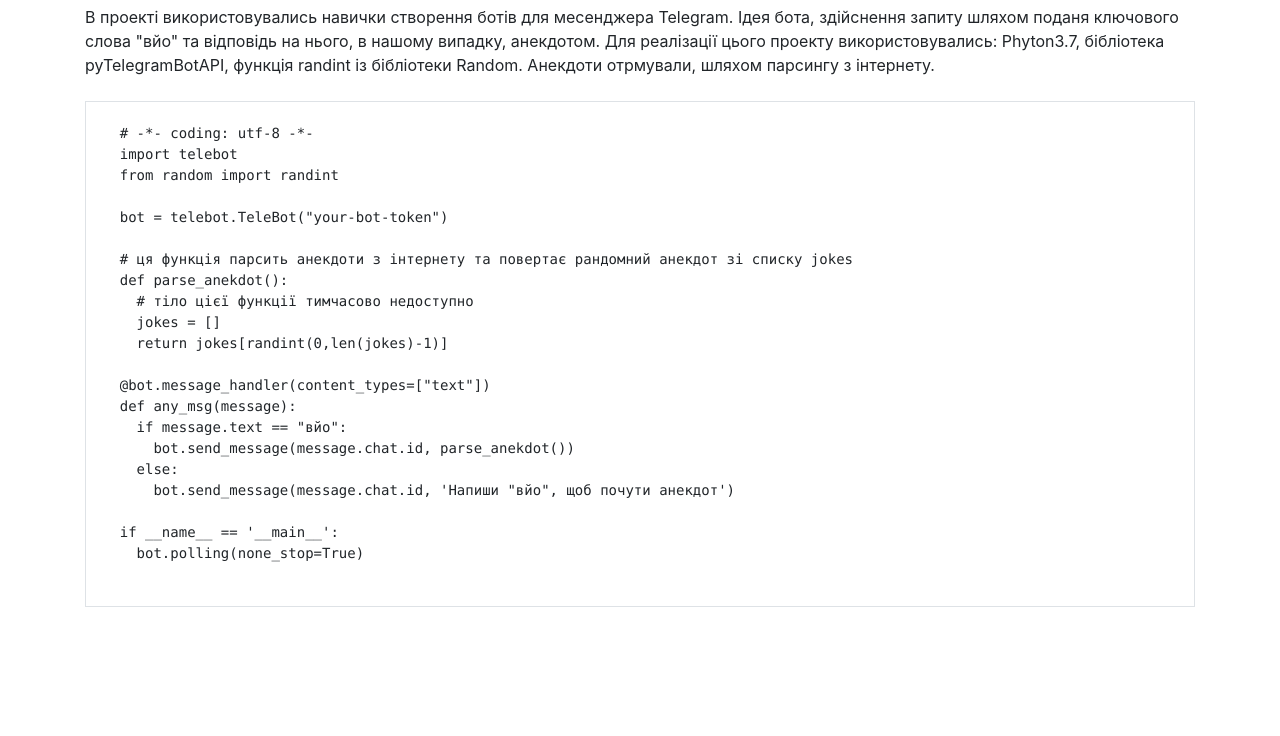
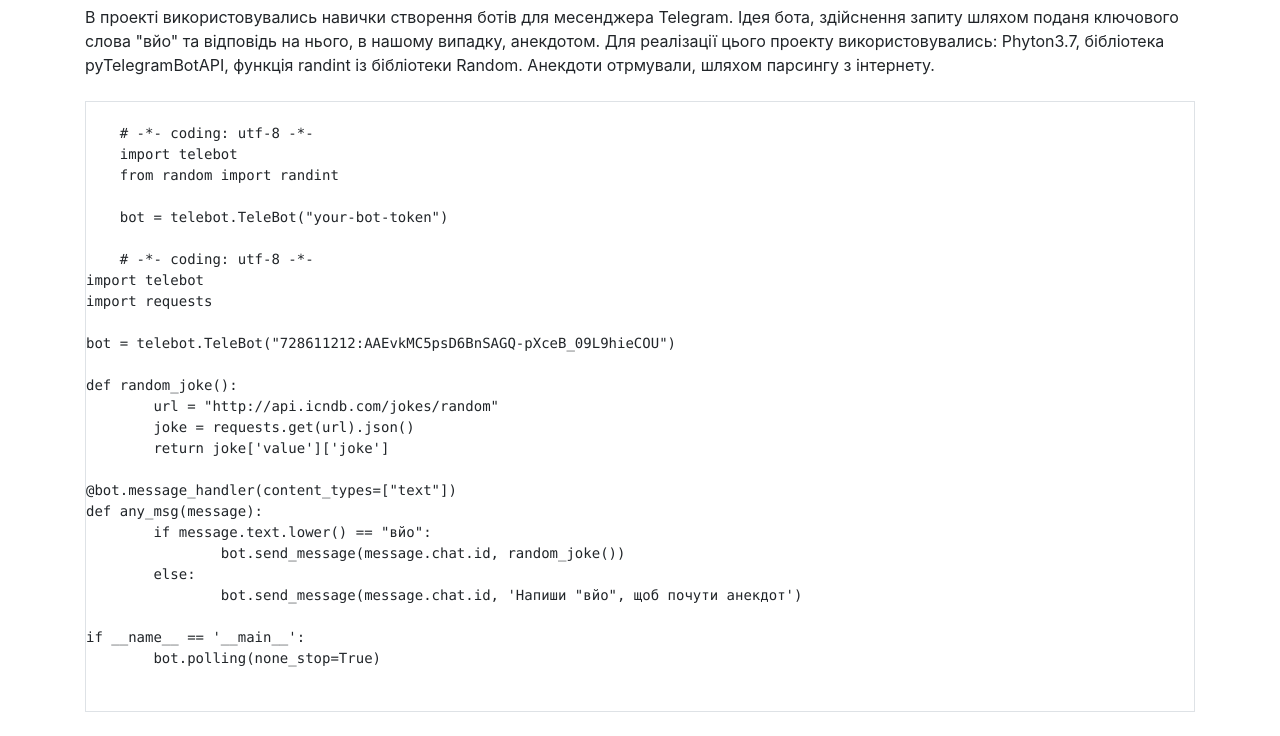
Before and after one commit to makloen/makloen.github.io, a plain HTML site: page my_telegram_bot.html in a window 1280 px wide. Shown: the part 91-827 px from the top of the page. Before the commit the page ends 800 px from the top, so only its background shows below. Drawn offline with nearby package versions, Linux system fonts and the light colour scheme.

Commit message:
Update my_telegram_bot.html

```diff
--- a/my_telegram_bot.html
+++ b/my_telegram_bot.html
@@ -63,16 +63,21 @@
 
     bot = telebot.TeleBot("your-bot-token")
 
-    # ця функція парсить анекдоти з інтернету та повертає рандомний анекдот зі списку jokes
-    def parse_anekdot():
-      # тіло цієї функції тимчасово недоступно
-      jokes = []
-      return jokes[randint(0,len(jokes)-1)]
+    # -*- coding: utf-8 -*-
+import telebot
+import requests
+
+bot = telebot.TeleBot("728611212:AAEvkMC5psD6BnSAGQ-pXceB_09L9hieCOU")
+
+def random_joke():
+	url = "http://api.icndb.com/jokes/random"
+	joke = requests.get(url).json()
+	return joke['value']['joke']
 
 @bot.message_handler(content_types=["text"])
 def any_msg(message):
-      if message.text == "вйо":
-        bot.send_message(message.chat.id, parse_anekdot())
+	if message.text.lower() == "вйо":
+		bot.send_message(message.chat.id, random_joke())
 	else:
 		bot.send_message(message.chat.id, 'Напиши "вйо", щоб почути анекдот')
 
```
Lines whose indentation alone changed are shown as unchanged.
